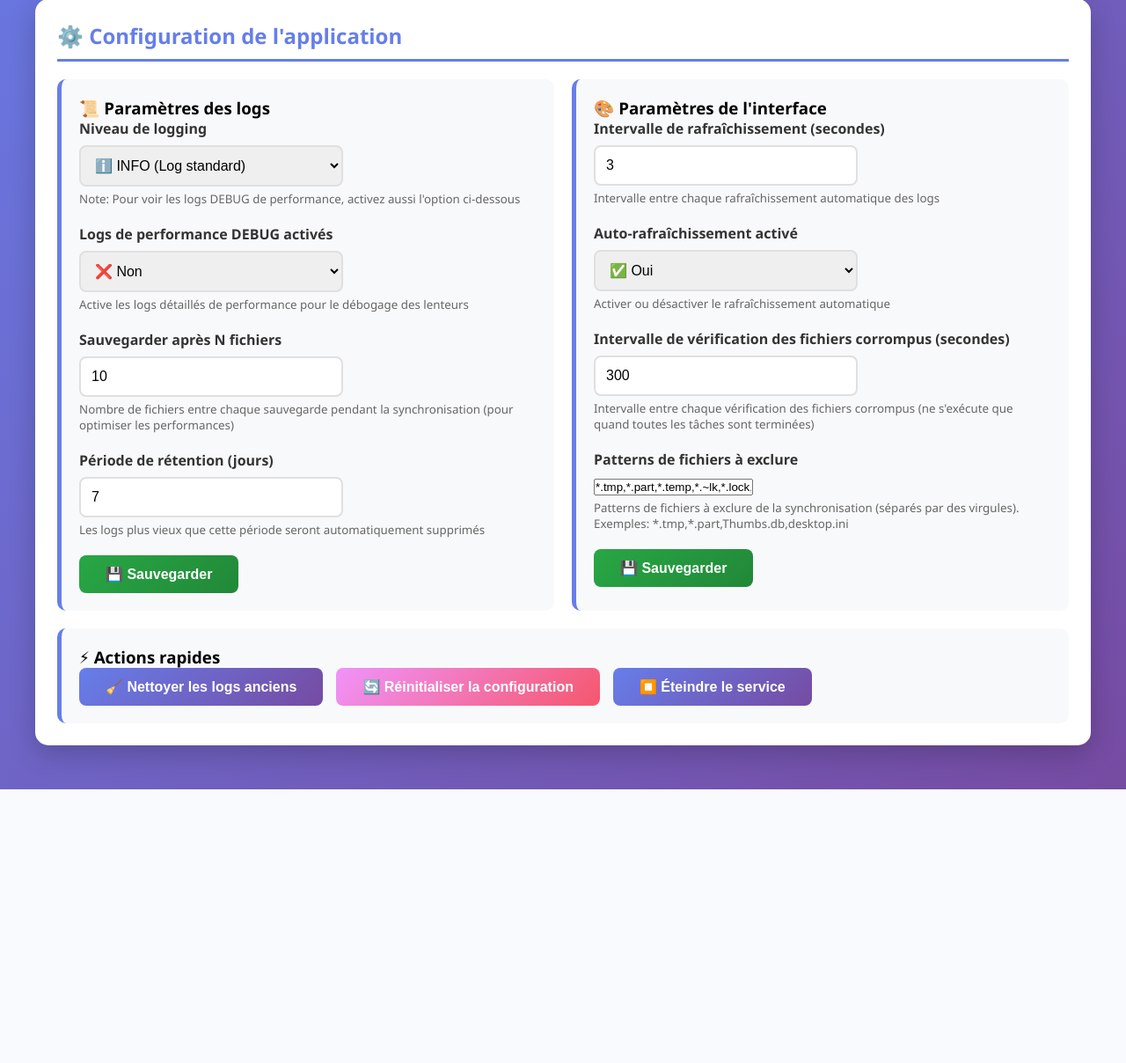
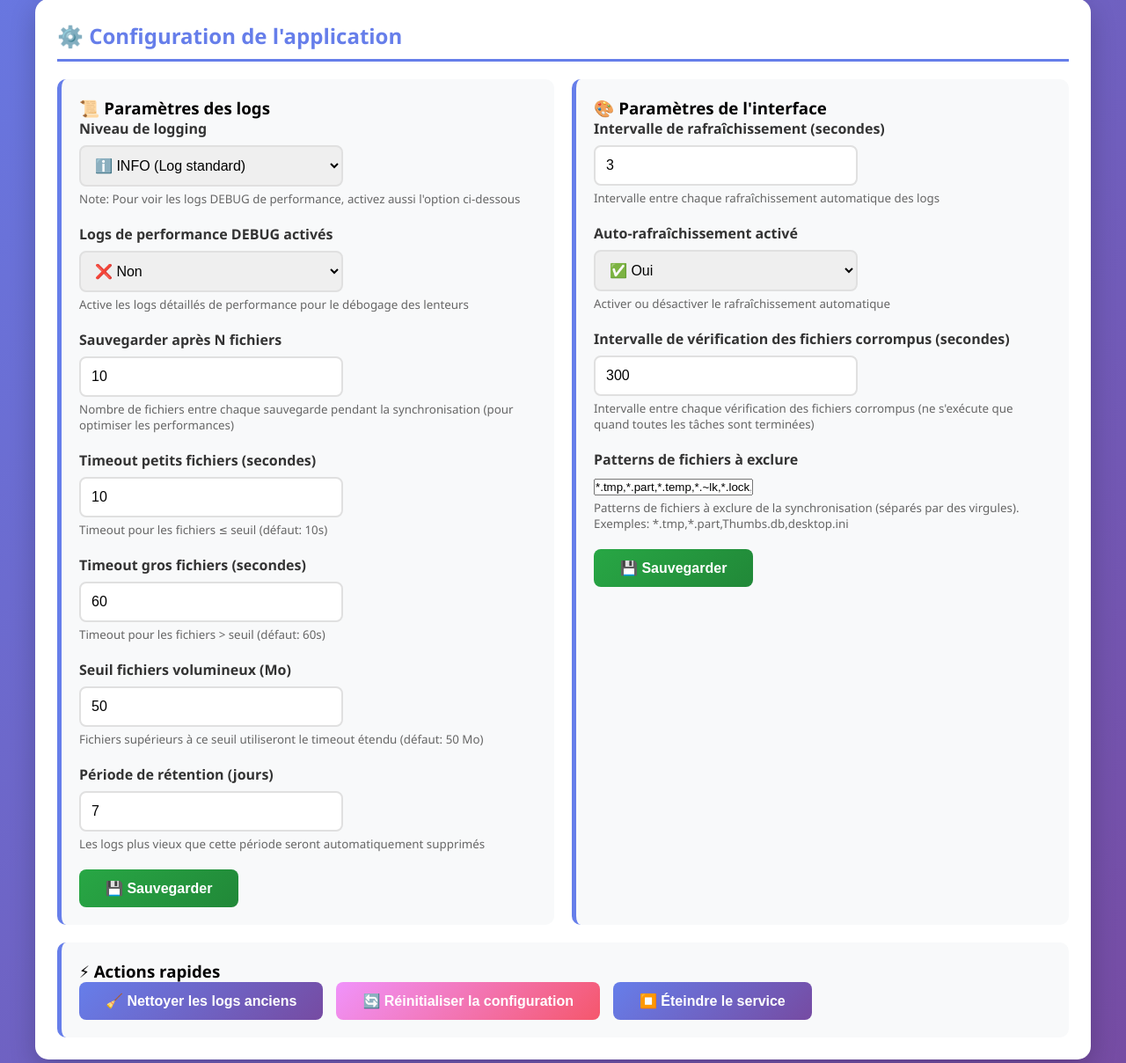
Before and after one commit to SHARKYBLUSTER/SyncFTP, a Flask app: page /config in a window 1280 px wide. Shown: the part 424-1632 px from the top of the page at 88% size. Before the commit the page ends 1321 px from the top, so only its background shows below. Run offline with Flask 3, Linux system fonts and the light colour scheme.

Commit message:
Add configurable timeouts for small and large files in config page
- ftp_tools.py: Add large_file_threshold and large_file_timeout to FTPConfig
- app.py: Add small_file_timeout, large_file_timeout, large_file_threshold_mb to config
- templates/config.html: Add input fields for timeout configuration
- FTPConnector now uses configurable thresholds from FTPConfig

Generated by Mistral Vibe.
Co-Authored-By: Mistral Vibe <vibe@mistral.ai>

```diff
--- a/app.py
+++ b/app.py
@@ -109,7 +109,10 @@ def load_config():
         'corrupted_files_check_interval': 300,  # 5 minutes en secondes
         'exclude_patterns': '*.tmp,*.part,*.temp,*.~lk,*.lock,Thumbs.db,desktop.ini',  # Patterns à exclure
         'debug_logging_enabled': False,  # Active les logs DEBUG de performance
-        'task_save_throttle': 10  # Nombre de fichiers entre chaque sauvegarde pendant la sync
+        'task_save_throttle': 10,  # Nombre de fichiers entre chaque sauvegarde pendant la sync
+        'small_file_timeout': 10,  # Timeout en secondes pour les petits fichiers
+        'large_file_timeout': 60,  # Timeout en secondes pour les gros fichiers (> threshold)
+        'large_file_threshold_mb': 50  # Seuil en Mo pour les gros fichiers
     }
     if not os.path.exists(CONFIG_FILE):
         save_config(default_config)
@@ -129,6 +132,15 @@ def load_config():
             save_config(config)
         if 'task_save_throttle' not in config:
             config['task_save_throttle'] = 10
+            save_config(config)
+        if 'small_file_timeout' not in config:
+            config['small_file_timeout'] = 10
+            save_config(config)
+        if 'large_file_timeout' not in config:
+            config['large_file_timeout'] = 60
+            save_config(config)
+        if 'large_file_threshold_mb' not in config:
+            config['large_file_threshold_mb'] = 50
             save_config(config)
         return config
     except Exception as e:
@@ -422,6 +434,13 @@ def execute_sync_task(task):
                     save_tasks(tasks)
                 return result
 
+            # Charger la configuration globale pour les timeouts
+            sync_config = load_config()
+            small_file_timeout = sync_config.get('small_file_timeout', 10)
+            large_file_timeout = sync_config.get('large_file_timeout', 60)
+            large_file_threshold_mb = sync_config.get('large_file_threshold_mb', 50)
+            large_file_threshold = large_file_threshold_mb * 1024 * 1024
+
             # Créer la configuration FTP
             config = FTPConfig(
                 host=server['host'],
@@ -429,13 +448,14 @@ def execute_sync_task(task):
                 username=server.get('username', 'anonymous'),
                 password=server.get('password', ''),
                 use_ssl=server.get('use_ssl', False),
-                timeout=10  # Forcer timeout court pour améliorer les performances (Phase 1)
+                timeout=small_file_timeout,
+                large_file_threshold=large_file_threshold,
+                large_file_timeout=large_file_timeout
             )
 
             connector = FTPConnector(config)
 
             # Charger la configuration pour le throttling et le debug
-            sync_config = load_config()
             throttle = sync_config.get('task_save_throttle', 10)
             debug_enabled = sync_config.get('debug_logging_enabled', False)
 
--- a/templates/config.html
+++ b/templates/config.html
@@ -285,6 +285,33 @@
                         </div>
 
                         <div class="form-group">
+                            <label for="smallFileTimeout">Timeout petits fichiers (secondes)</label>
+                            <input type="number" id="smallFileTimeout" name="small_file_timeout"
+                                   value="{{ config.small_file_timeout }}" min="1" max="300">
+                            <small style="display: block; margin-top: 5px; color: #666;">
+                                Timeout pour les fichiers ≤ seuil (défaut: 10s)
+                            </small>
+                        </div>
+
+                        <div class="form-group">
+                            <label for="largeFileTimeout">Timeout gros fichiers (secondes)</label>
+                            <input type="number" id="largeFileTimeout" name="large_file_timeout"
+                                   value="{{ config.large_file_timeout }}" min="10" max="600">
+                            <small style="display: block; margin-top: 5px; color: #666;">
+                                Timeout pour les fichiers > seuil (défaut: 60s)
+                            </small>
+                        </div>
+
+                        <div class="form-group">
+                            <label for="largeFileThreshold">Seuil fichiers volumineux (Mo)</label>
+                            <input type="number" id="largeFileThreshold" name="large_file_threshold_mb"
+                                   value="{{ config.large_file_threshold_mb }}" min="1" max="1000">
+                            <small style="display: block; margin-top: 5px; color: #666;">
+                                Fichiers supérieurs à ce seuil utiliseront le timeout étendu (défaut: 50 Mo)
+                            </small>
+                        </div>
+
+                        <div class="form-group">
                             <label for="logRetention">Période de rétention (jours)</label>
                             <input type="number" id="logRetention" name="log_retention_days"
                                    value="{{ config.log_retention_days }}" min="1" max="365">
@@ -377,6 +404,9 @@
                     document.getElementById('excludePatterns').value = config.exclude_patterns || '*.tmp,*.part,*.temp,*.~lk,*.lock,Thumbs.db,desktop.ini';
                     document.getElementById('debugLogging').value = config.debug_logging_enabled ? 'true' : 'false';
                     document.getElementById('taskSaveThrottle').value = config.task_save_throttle || 10;
+                    document.getElementById('smallFileTimeout').value = config.small_file_timeout || 10;
+                    document.getElementById('largeFileTimeout').value = config.large_file_timeout || 60;
+                    document.getElementById('largeFileThreshold').value = config.large_file_threshold_mb || 50;
                 })
                 .catch(error => {
                     showStatus('Erreur lors du chargement de la configuration', 'error');
@@ -393,7 +423,10 @@
                 corrupted_files_check_interval: parseInt(document.getElementById('corruptedCheckInterval').value) || 300,
                 exclude_patterns: document.getElementById('excludePatterns').value || '*.tmp,*.part,*.temp,*.~lk,*.lock,Thumbs.db,desktop.ini',
                 debug_logging_enabled: document.getElementById('debugLogging').value === 'true',
-                task_save_throttle: parseInt(document.getElementById('taskSaveThrottle').value) || 10
+                task_save_throttle: parseInt(document.getElementById('taskSaveThrottle').value) || 10,
+                small_file_timeout: parseInt(document.getElementById('smallFileTimeout').value) || 10,
+                large_file_timeout: parseInt(document.getElementById('largeFileTimeout').value) || 60,
+                large_file_threshold_mb: parseInt(document.getElementById('largeFileThreshold').value) || 50
             };
 
             fetch('/api/config', {
@@ -446,7 +479,10 @@
                     corrupted_files_check_interval: 300,
                     exclude_patterns: '*.tmp,*.part,*.temp,*.~lk,*.lock,Thumbs.db,desktop.ini',
                     debug_logging_enabled: false,
-                    task_save_throttle: 10
+                    task_save_throttle: 10,
+                    small_file_timeout: 10,
+                    large_file_timeout: 60,
+                    large_file_threshold_mb: 50
                 };
 
                 fetch('/api/config', {
```
Also changed, not shown: ftp_tools.py (+6 -4 lines).
